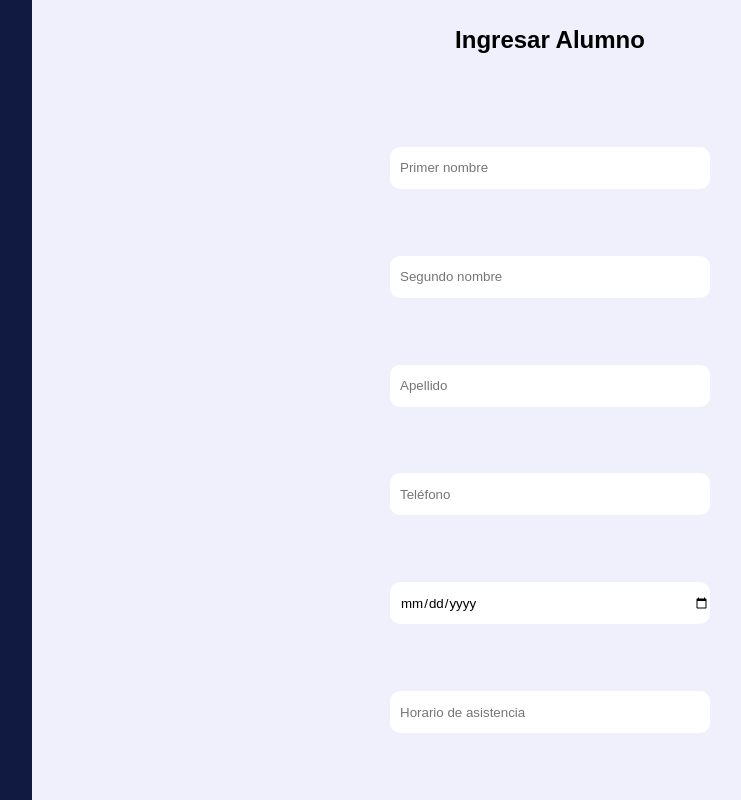
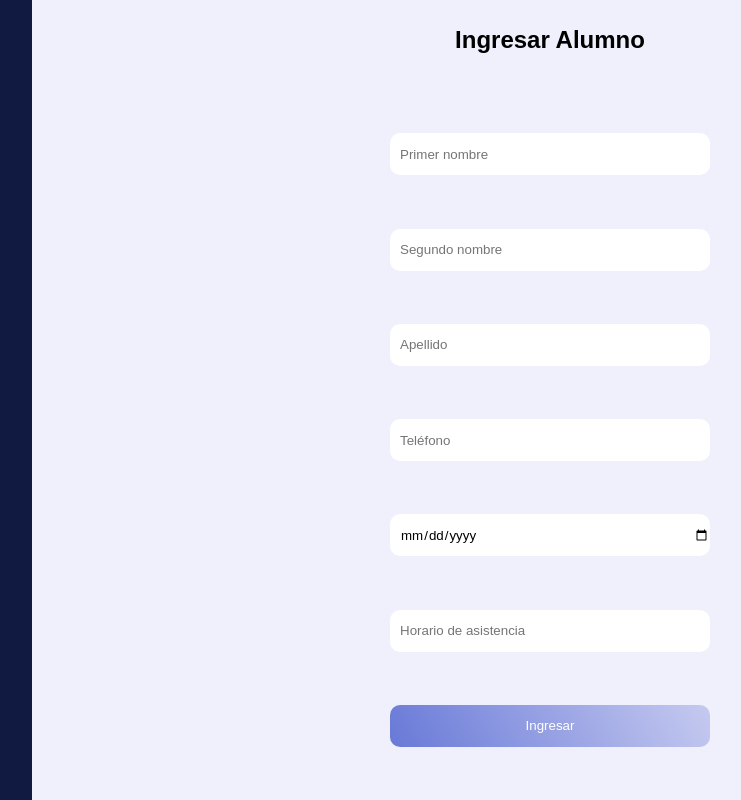
Before and after one commit to nicobossi/gestion-para-guitarra-de-cero, a React (Vite) app in the folder frontend/gestion-de-clases/: page / in a window 1280 px wide. Shown: the whole page, without its empty margins (218-959 px from the left). Built offline with nearby package versions, Linux system fonts and the light colour scheme.

Commit message:
Se agregó el botón para enviar la información al formulario

```diff
--- a/frontend/gestion-de-clases/src/features/student/components/income-form/income-form.css
+++ b/frontend/gestion-de-clases/src/features/student/components/income-form/income-form.css
@@ -6,3 +6,7 @@
     width: 100%;
     height: 100%;
 }
+
+.student-income_form-container .submit-button {
+    background: linear-gradient(60deg, #6879D7, #C6CAF0);
+}
--- a/frontend/gestion-de-clases/src/globals/components/form-container/FormContainer.tsx
+++ b/frontend/gestion-de-clases/src/globals/components/form-container/FormContainer.tsx
@@ -1,4 +1,5 @@
 import RegisterInput from "../register-input/RegisterInput";
+import SumbitButton from "../submit-button/SubmitButton";
 import type { FormContainerProps } from "./form-container";
 import './form-container.css'
 
@@ -13,6 +14,7 @@ const FormContainer = ({inputsData, onSubmit} : FormContainerProps) => {
                     key = {input.id} />
                 )
             }
+            <SumbitButton onSubmit={onSubmit} />
             </form>
         </div>
     )
--- /dev/null
+++ b/frontend/gestion-de-clases/src/globals/components/submit-button/SubmitButton.tsx
@@ -0,0 +1,11 @@
+import './submit-button.css'
+import type { SubmitButtonProps } from './submit-button';
+
+
+const SumbitButton = ({onSubmit} : SubmitButtonProps) => {
+    return (
+        <button className = "submit-button" onClick = {onSubmit}>Ingresar</button>
+    )
+}
+
+export default SumbitButton;
--- /dev/null
+++ b/frontend/gestion-de-clases/src/globals/components/submit-button/submit-button.css
@@ -0,0 +1,11 @@
+
+
+
+.submit-button {
+    width: 90%;
+    max-width: 320px;
+    height: 42px;
+    border-radius: 10px;
+    border-style: none;
+    color: #FFFF;
+}
--- /dev/null
+++ b/frontend/gestion-de-clases/src/globals/components/submit-button/submit-button.d.ts
@@ -0,0 +1,5 @@
+
+
+export type SubmitButtonProps = {
+    onSubmit : (student : unknown) => void
+}
```
